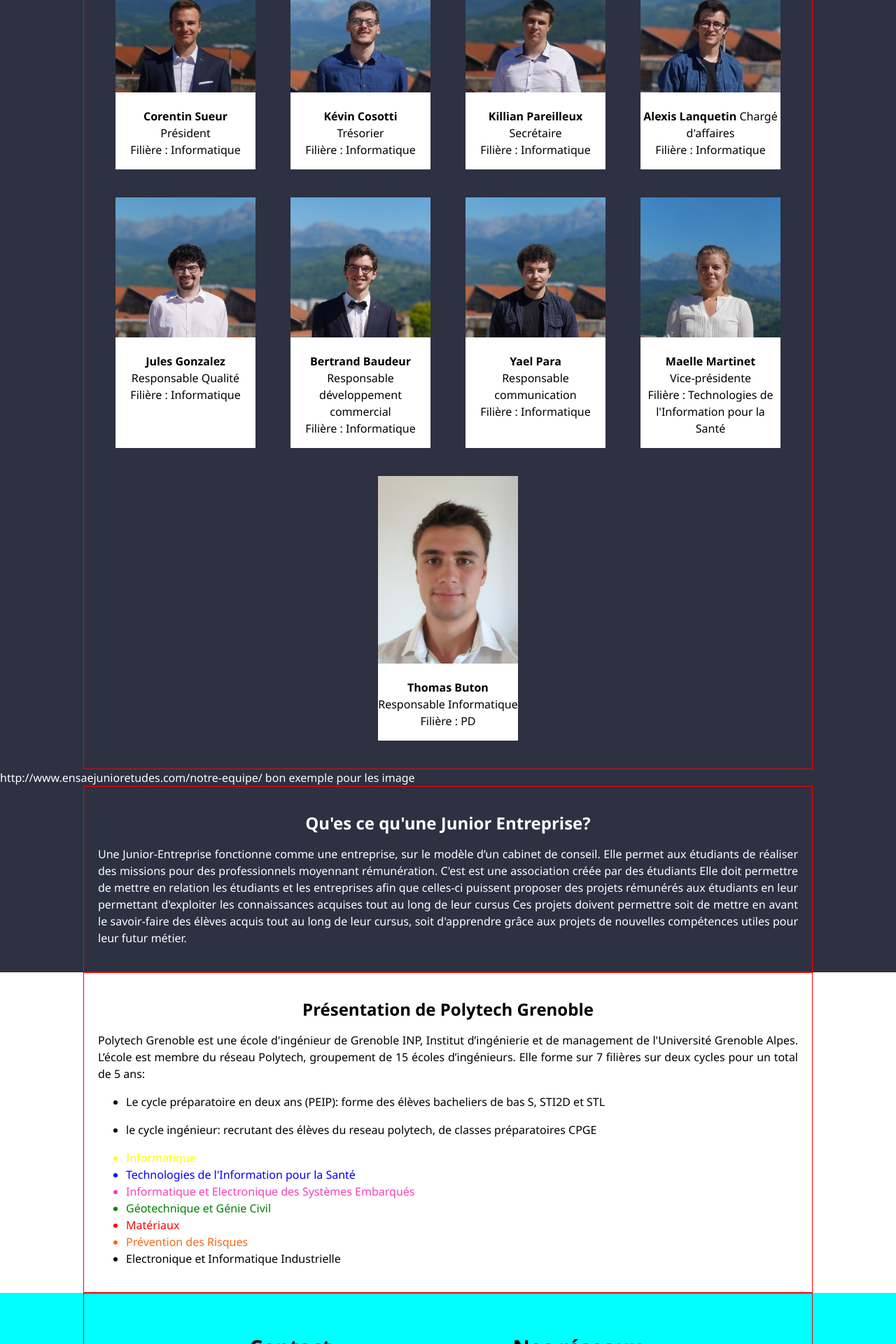
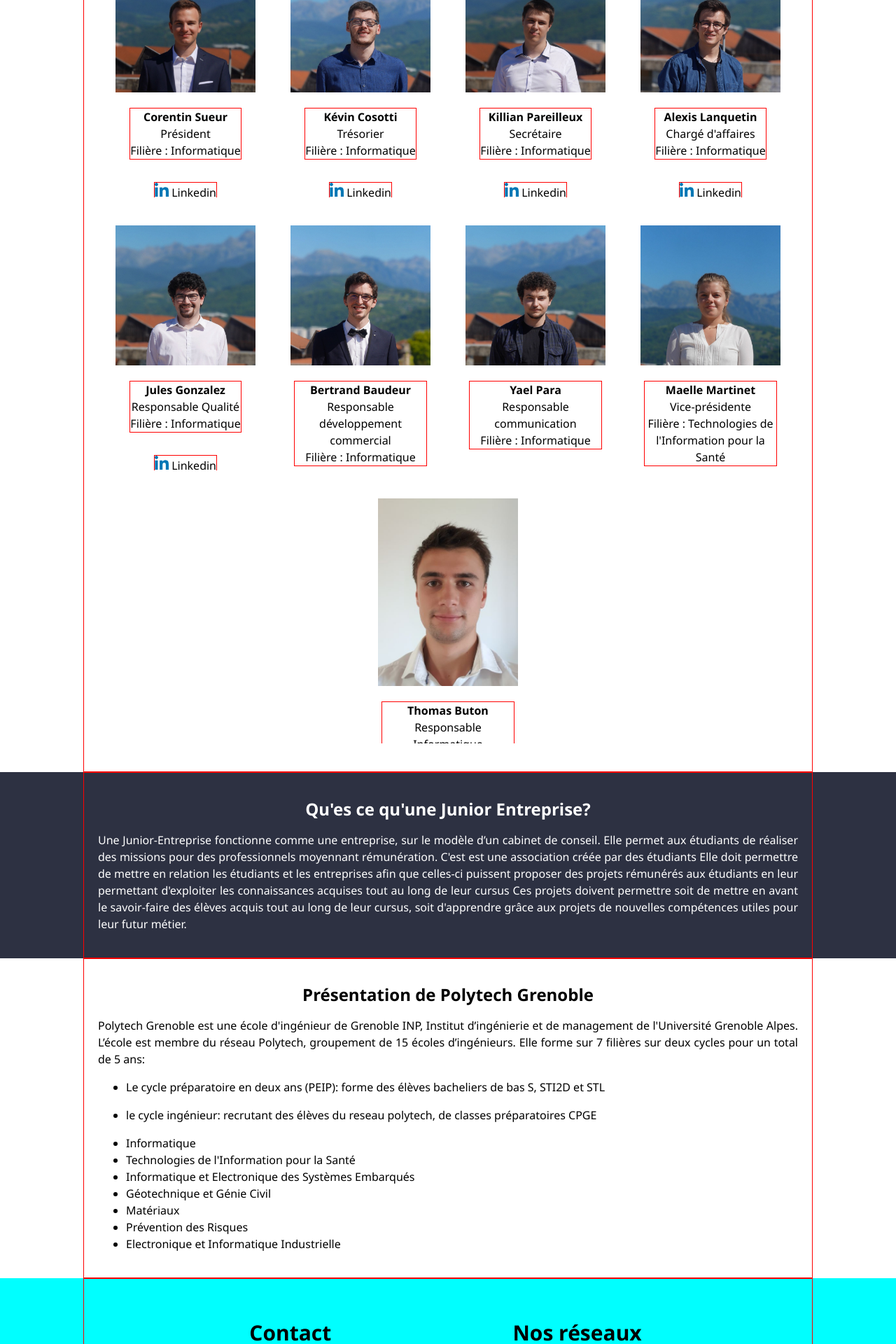
Before and after one commit to Corentin-Sueur/Linko-Website, an Angular app: page /nous-decouvrir in a window 1280 px wide. Shown: the part 300-2220 px from the top of the page at 70% size. Built offline with nearby package versions, Linux system fonts and the light colour scheme.

Commit message:
des animations et une meilleure mise en page des img

```diff
--- a/src/app/page-nous-decouvrir/page-nous-decouvrir.component.css
+++ b/src/app/page-nous-decouvrir/page-nous-decouvrir.component.css
@@ -1,51 +1,50 @@
-.warpper {
+.flex {
   flex-wrap: wrap;
 }
 
-.flex {
-  flex-wrap: wrap;
-}
 .personnel {
   width: 200px;
-  position: relative;
+  max-height: 350px;
+  /* position: relative; */
   text-align: center;
   margin: 20px;
   transition-property: box-shadow;
   transition-duration: 0.2s;
   background: white;
   color: black;
+  overflow: hidden;
 }
+/* définir la taille de images qq part */
+
+.personnel img {
+  width: 200px;
+  max-height: 300px;
+  position: relative;
+}
+
+.personnel .description{
+  padding: 0 5px;
+  max-height: 150px;
+}
+
+.personnel p{
+  display: inline-block;
+  border: 1px solid red;
+}
+
+
+.personnel-inside{
+  transition: transform .2s ease-out;
+}
+
 .personnel:hover {
   box-shadow: 0 0 5px 2px var(--bleu-clair);
 }
-.personnel img {
-  width: 200px;
+
+.personnel:hover .personnel-inside{
+  transform: translate(0, -60px);
 }
 
-#Info {
-  color: yellow;
+.lkin img{
+  width: 20px;
 }
-
-#Tis {
-  color: blue;
-}
-
-#Iese {
-  color: rgb(248, 66, 178);
-}
-
-#Pri {
-  color: rgb(247, 105, 22);
-}
-
-#Mat {
-  color: red;
-}
-
-#Ggc {
-  color: green;
-}
-
-#E2i {
-  color: black;
-}
--- a/src/app/page-nous-decouvrir/page-nous-decouvrir.component.html
+++ b/src/app/page-nous-decouvrir/page-nous-decouvrir.component.html
@@ -1,11 +1,13 @@
 <h1>Linko : La Junior Entreprise de Polytech Grenoble</h1>
 
-<div class="admin-team green">
+<div class="admin-team">
     <div class="wrapper">
-        <h2>Présentation des membres de l'organisation</h2>
+        <h2>Membres de l'organisation</h2>
         <div class="flex">
             <div class="personnel">
+                <div class="personnel-inside">
                     <img src="../../assets/img/photo_profil/Corentin.JPG" alt=Photo_de_Corentin />
+                    <div class="description">
                         <p>
                             <strong>Corentin Sueur</strong><br>
                             Président
@@ -13,8 +15,20 @@
                             Filière : Informatique
                         </p>
                     </div>
+                    <div class="lkin">
+                        <p>
+                            <a href="https://www.linkedin.com/in/bertrand-baudeur-21b1091b1/">
+                                <img src="../../assets/img/linkedin.svg" alt="Linkedin Bertrand">
+                                Linkedin
+                            </a>
+                        </p>
+                    </div>
+                </div>
+            </div>
             <div class="personnel">
+                <div class="personnel-inside">
                     <img src="../../assets/img/photo_profil/Kevin.JPG" alt=Photo_de_Kevin />
+                    <div class="description">
                         <p>
                             <strong>Kévin Cosotti</strong><br>
                             Trésorier
@@ -22,8 +36,20 @@
                             Filière : Informatique
                         </p>
                     </div>
+                    <div class="lkin">
+                        <p>
+                            <a href="https://www.linkedin.com/in/bertrand-baudeur-21b1091b1/">
+                                <img src="../../assets/img/linkedin.svg" alt="Linkedin Bertrand">
+                                Linkedin
+                            </a>
+                        </p>
+                    </div>
+                </div>
+            </div>
             <div class="personnel">
+                <div class="personnel-inside">
                     <img src="../../assets/img/photo_profil/Killian.JPG" alt=Photo_de_Killian />
+                    <div class="description">
                         <p>
                             <strong>Killian Pareilleux</strong><br>
                             Secrétaire
@@ -31,17 +57,41 @@
                             Filière : Informatique
                         </p>
                     </div>
+                    <div class="lkin">
+                        <p>
+                            <a href="https://www.linkedin.com/in/bertrand-baudeur-21b1091b1/">
+                                <img src="../../assets/img/linkedin.svg" alt="Linkedin Bertrand">
+                                Linkedin
+                            </a>
+                        </p>
+                    </div>
+                </div>
+            </div>
 
             <div class="personnel">
+                <div class="personnel-inside">
                     <img src="../../assets/img/photo_profil/Alexis.JPG" alt=Photo_de_Alexis />
+                    <div class="description">
                         <p>
-                    <strong>Alexis Lanquetin</strong>
+                            <strong>Alexis Lanquetin</strong><br>
                             Chargé d'affaires
                             <br /> Filière : Informatique
                         </p>
                     </div>
+                    <div class="lkin">
+                        <p>
+                            <a href="https://www.linkedin.com/in/bertrand-baudeur-21b1091b1/">
+                                <img src="../../assets/img/linkedin.svg" alt="Linkedin Bertrand">
+                                Linkedin
+                            </a>
+                        </p>
+                    </div>
+                </div>
+            </div>
             <div class="personnel">
+                <div class="personnel-inside">
                     <img src="../../assets/img/photo_profil/Jules.JPG" alt=Photo_de_Jules />
+                    <div class="description">
                         <p>
                             <strong>Jules Gonzalez</strong><br>
                             Responsable Qualité
@@ -49,8 +99,20 @@
                             Filière : Informatique
                         </p>
                     </div>
+                    <div class="lkin">
+                        <p>
+                            <a href="https://www.linkedin.com/in/bertrand-baudeur-21b1091b1/">
+                                <img src="../../assets/img/linkedin.svg" alt="Linkedin Bertrand">
+                                Linkedin
+                            </a>
+                        </p>
+                    </div>
+                </div>
+            </div>
             <div class="personnel">
+                <div class="personnel-inside">
                     <img src="../../assets/img/photo_profil/bertrand.JPG" alt=Photo_de_Bertrand />
+                    <div class="description">
                         <p>
                             <strong>Bertrand Baudeur</strong><br>
                             Responsable développement commercial
@@ -58,10 +120,22 @@
                             Filière : Informatique
                         </p>
                     </div>
+                    <div class="lkin">
+                        <p>
+                            <a href="https://www.linkedin.com/in/bertrand-baudeur-21b1091b1/">
+                                <img src="../../assets/img/linkedin.svg" alt="Linkedin Bertrand">
+                                Linkedin
+                            </a>
+                        </p>
+                    </div>
+                </div>
+            </div>
 
 
             <div class="personnel">
+                <div class="personnel-inside">
                     <img src="../../assets/img/photo_profil/Yael.JPG" alt=Photo_de_Yael />
+                    <div class="description">
                         <p>
                             <strong>Yael Para</strong><br>
                             Responsable communication
@@ -69,8 +143,20 @@
                             Filière : Informatique
                         </p>
                     </div>
+                    <div class="lkin">
+                        <p>
+                            <a href="https://www.linkedin.com/in/bertrand-baudeur-21b1091b1/">
+                                <img src="../../assets/img/linkedin.svg" alt="Linkedin Bertrand">
+                                Linkedin
+                            </a>
+                        </p>
+                    </div>
+                </div>
+            </div>
             <div class="personnel">
+                <div class="personnel-inside">
                     <img src="../../assets/img/photo_profil/Maelle.JPG" alt=Photo_de_Maelle />
+                    <div class="description">
                         <p>
                             <strong>Maelle Martinet</strong><br>
                             Vice-présidente
@@ -78,8 +164,20 @@
                             Filière : Technologies de l'Information pour la Santé
                         </p>
                     </div>
+                    <div class="lkin">
+                        <p>
+                            <a href="https://www.linkedin.com/in/bertrand-baudeur-21b1091b1/">
+                                <img src="../../assets/img/linkedin.svg" alt="Linkedin Bertrand">
+                                Linkedin
+                            </a>
+                        </p>
+                    </div>
+                </div>
+            </div>
             <div class="personnel">
+                <div class="personnel-inside">
                     <img src="../../assets/img/photo_thomas.jpg" alt=Photo_de_Thomas />
+                    <div class="description">
                         <p>
                             <strong>Thomas Buton</strong><br>
                             Responsable Informatique
@@ -87,9 +185,18 @@
                             Filière : PD
                         </p>
                     </div>
+                    <div class="lkin">
+                        <p>
+                            <a href="https://www.linkedin.com/in/bertrand-baudeur-21b1091b1/">
+                                <img src="../../assets/img/linkedin.svg" alt="Linkedin Bertrand">
+                                Linkedin
+                            </a>
+                        </p>
                     </div>
                 </div>
-    http://www.ensaejunioretudes.com/notre-equipe/ bon exemple pour les image
+            </div>
+        </div>
+    </div>
 </div>
 <div class="green">
     <div class="wrapper">
@@ -128,13 +235,13 @@
 
     <!-- Polytech Grenoble en propose 7 au total : -->
     <ul>
-        <li id="Info">Informatique</li>
-        <li id="Tis">Technologies de l'Information pour la Santé</li>
-        <li id="Iese">Informatique et Electronique des Systèmes Embarqués </li>
-        <li id="Ggc">Géotechnique et Génie Civil</li>
-        <li id="Mat">Matériaux</li>
-        <li id="Pri">Prévention des Risques</li>
-        <li id="E2i">Electronique et Informatique Industrielle</li>
+        <li>Informatique</li>
+        <li>Technologies de l'Information pour la Santé</li>
+        <li>Informatique et Electronique des Systèmes Embarqués </li>
+        <li>Géotechnique et Génie Civil</li>
+        <li>Matériaux</li>
+        <li>Prévention des Risques</li>
+        <li>Electronique et Informatique Industrielle</li>
     </ul>
 
 </div>
```
Also changed, not shown: src/index.html (+8 -0 lines). Lines whose indentation alone changed are shown as unchanged.
